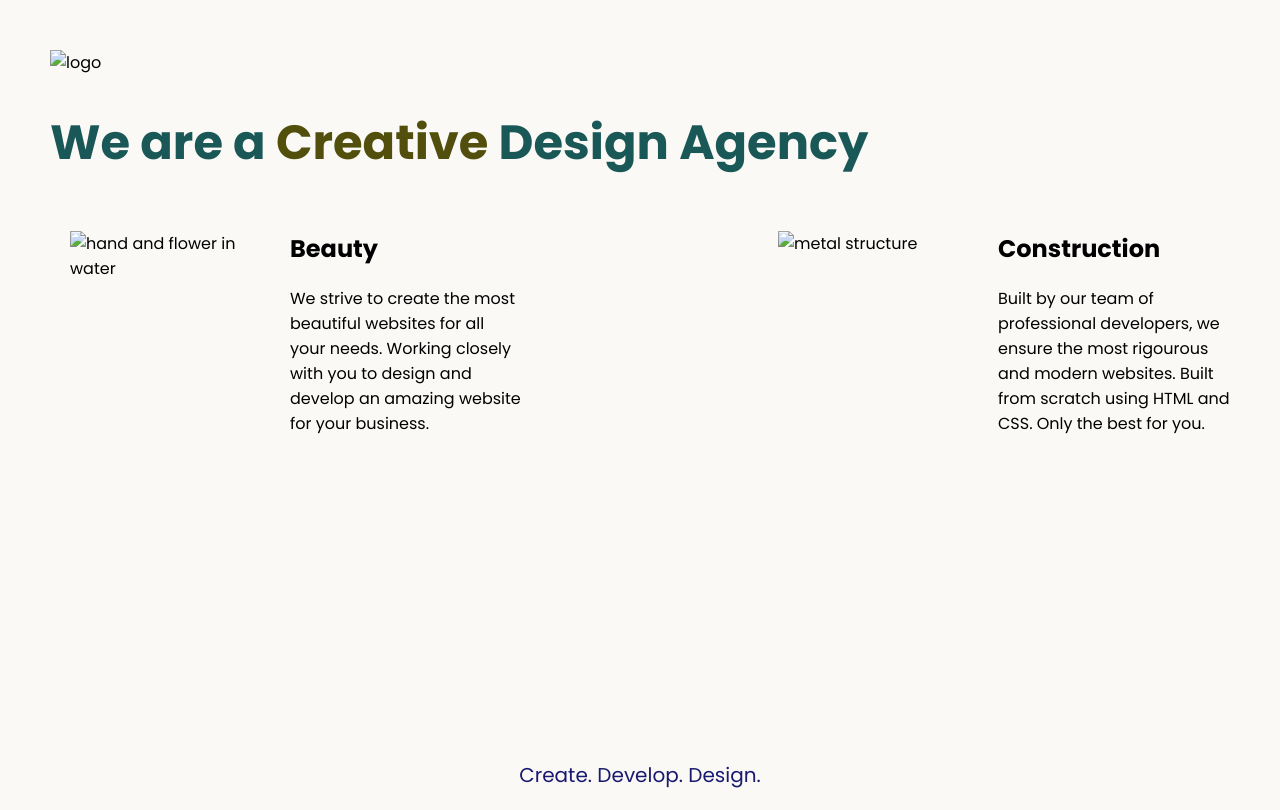
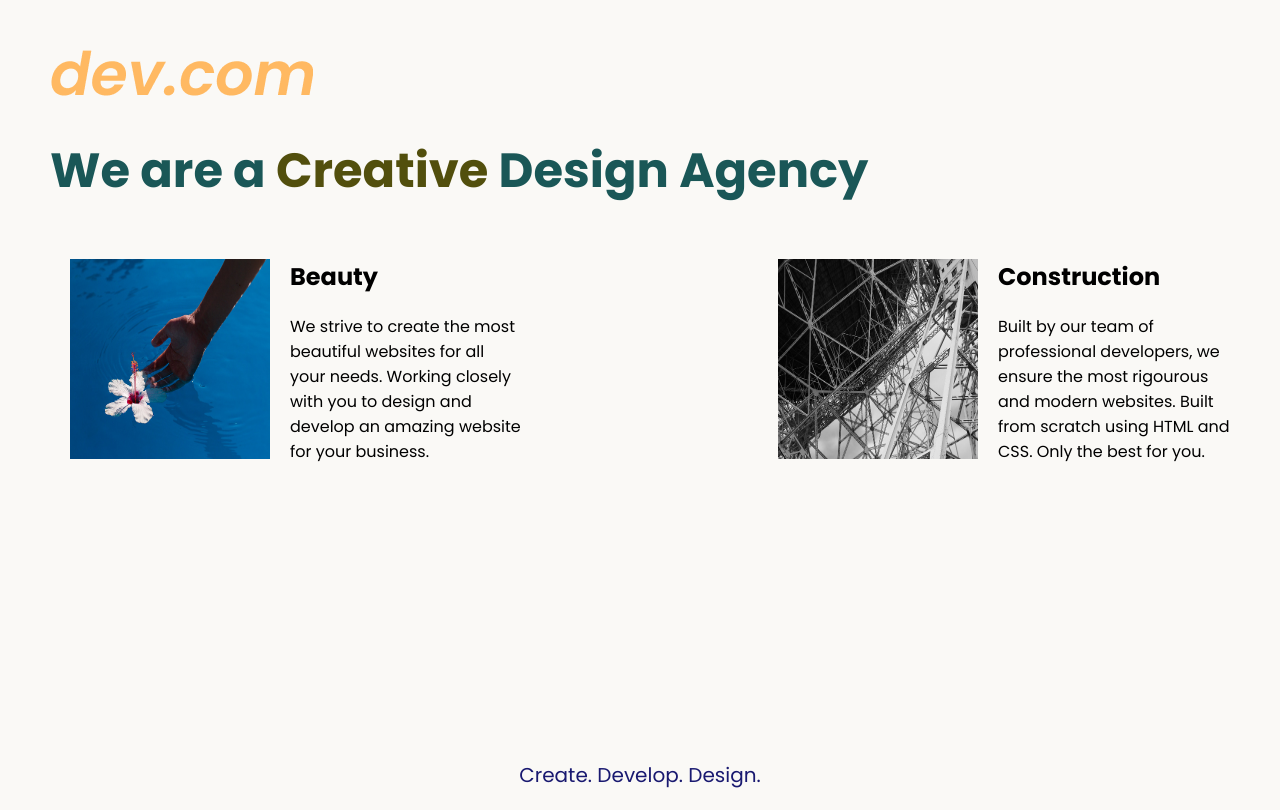
Before and after one commit to ujjwal-verma17/Responsive-website, a plain HTML site: page index.html in a window 1280 px wide. Drawn offline with Linux system fonts and the light colour scheme.

Commit message:
Update index.html

```diff
--- a/index.html
+++ b/index.html
@@ -13,9 +13,9 @@
 
 <body>
   <div class="main">
-    <img class="logo" src="./assets/images/logo.png" alt="logo">
+    <img class="logo" src="logo.png" alt="logo">
     <h1>We are a <span class="creative">Creative</span> Design Agency</h1>
-    <div class="left-card"><img class="tile-image" src="./assets/images/beautiful.jpg" alt="hand and flower in water">
+    <div class="left-card"><img class="tile-image" src="beautiful.jpg" alt="hand and flower in water">
       <h2 class="card-title">Beauty</h2>
       <p class="card-text">We strive to create the most beautiful websites for all your needs. Working closely with you
         to
@@ -23,7 +23,7 @@
         develop an amazing website for your business.</p>
     </div>
 
-    <div class="right-card"><img class="tile-image" src="./assets/images/construction.jpg" alt="metal structure">
+    <div class="right-card"><img class="tile-image" src="construction.jpg" alt="metal structure">
       <h2 class="card-title">Construction</h2>
       <p>Built by our team of professional developers, we ensure the most rigourous and modern websites. Built from
         scratch using HTML and CSS. Only the best for you.</p>
```
